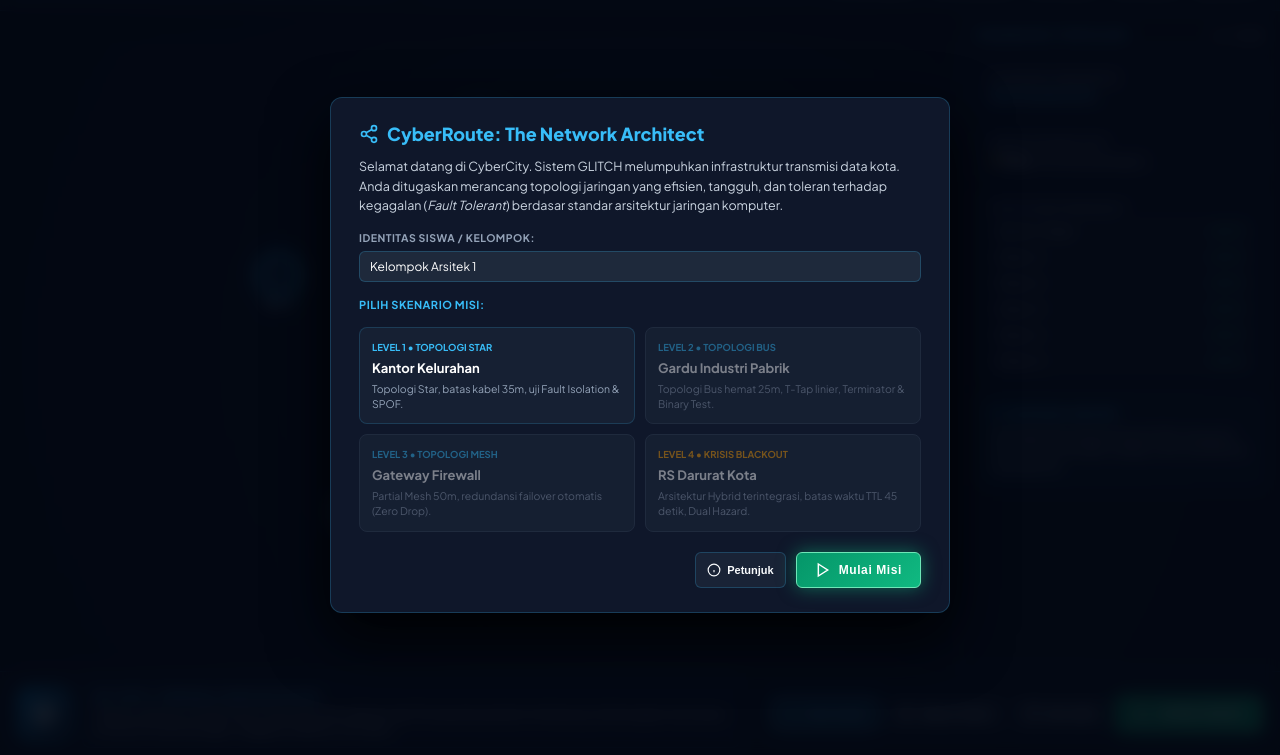
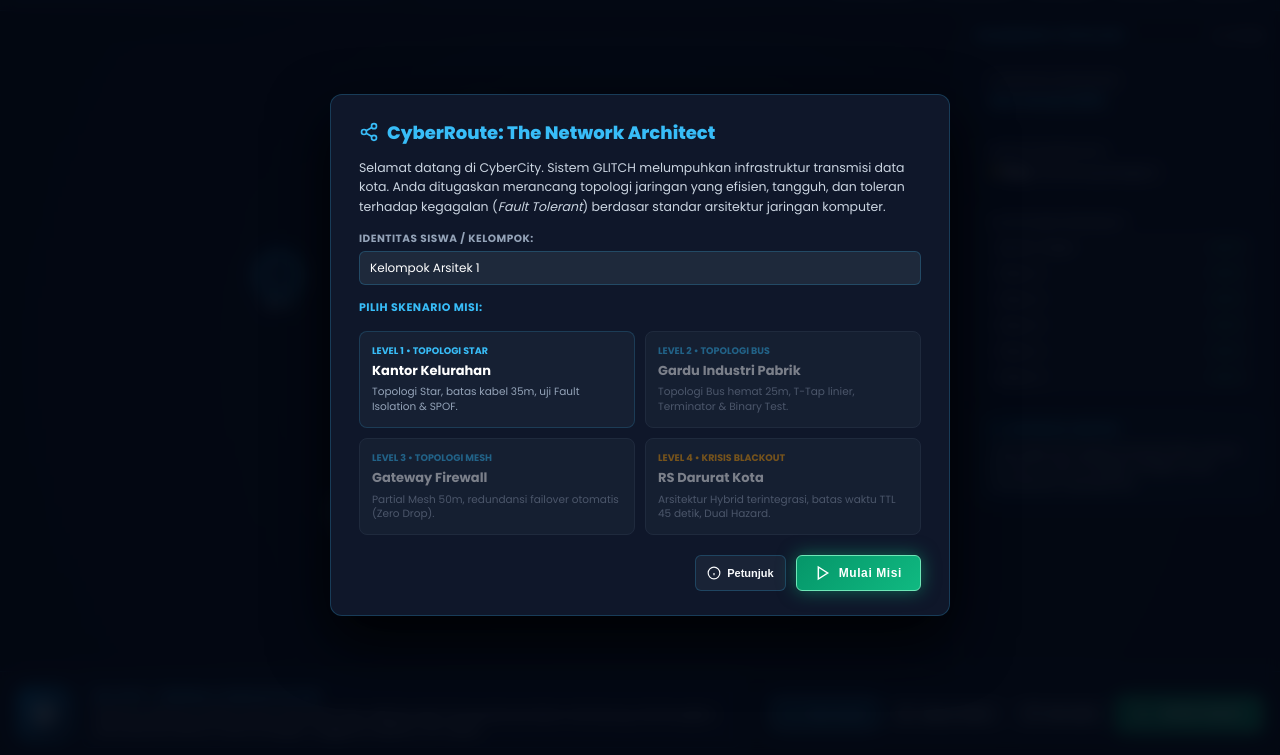
Before and after one commit to Fedoraard/cyberroute, a plain HTML site: page index.html in a window 1280 px wide. Shown: the part 45-800 px from the top of the page. Drawn offline with Linux system fonts and the light colour scheme.

Commit message:
style: update typography to Poppins font

```diff
--- a/index.html
+++ b/index.html
@@ -6,7 +6,7 @@
 <title>CyberRoute: The Network Architect - Simulator Jaringan Interaktif</title>
 <link rel="preconnect" href="https://fonts.googleapis.com">
 <link rel="preconnect" href="https://fonts.gstatic.com" crossorigin>
-<link href="https://fonts.googleapis.com/css2?family=Plus+Jakarta+Sans:wght@400;500;600;700;800&family=JetBrains+Mono:wght@400;500;700&display=swap" rel="stylesheet">
+<link href="https://fonts.googleapis.com/css2?family=Poppins:wght@300;400;500;600;700;800&family=JetBrains+Mono:wght@400;500;700&display=swap" rel="stylesheet">
 <style>
   :root {
     --bg-dark: #070a13;
@@ -35,7 +35,7 @@
   body {
     background-color: var(--bg-dark);
     color: var(--text-main);
-    font-family: 'Plus Jakarta Sans', sans-serif;
+    font-family: 'Poppins', sans-serif;
     height: 100vh;
     width: 100vw;
     overflow: hidden;
@@ -2391,7 +2391,7 @@ function drawNodes() {
 
     // Node label text
     ctx.fillStyle = n.online ? '#f8fafc' : '#f87171';
-    ctx.font = '10.5px "Plus Jakarta Sans"';
+    ctx.font = '10.5px "Poppins", sans-serif';
     ctx.textAlign = 'center';
     ctx.fillText(n.name, n.x, n.y + n.radius + 13);
 
```
